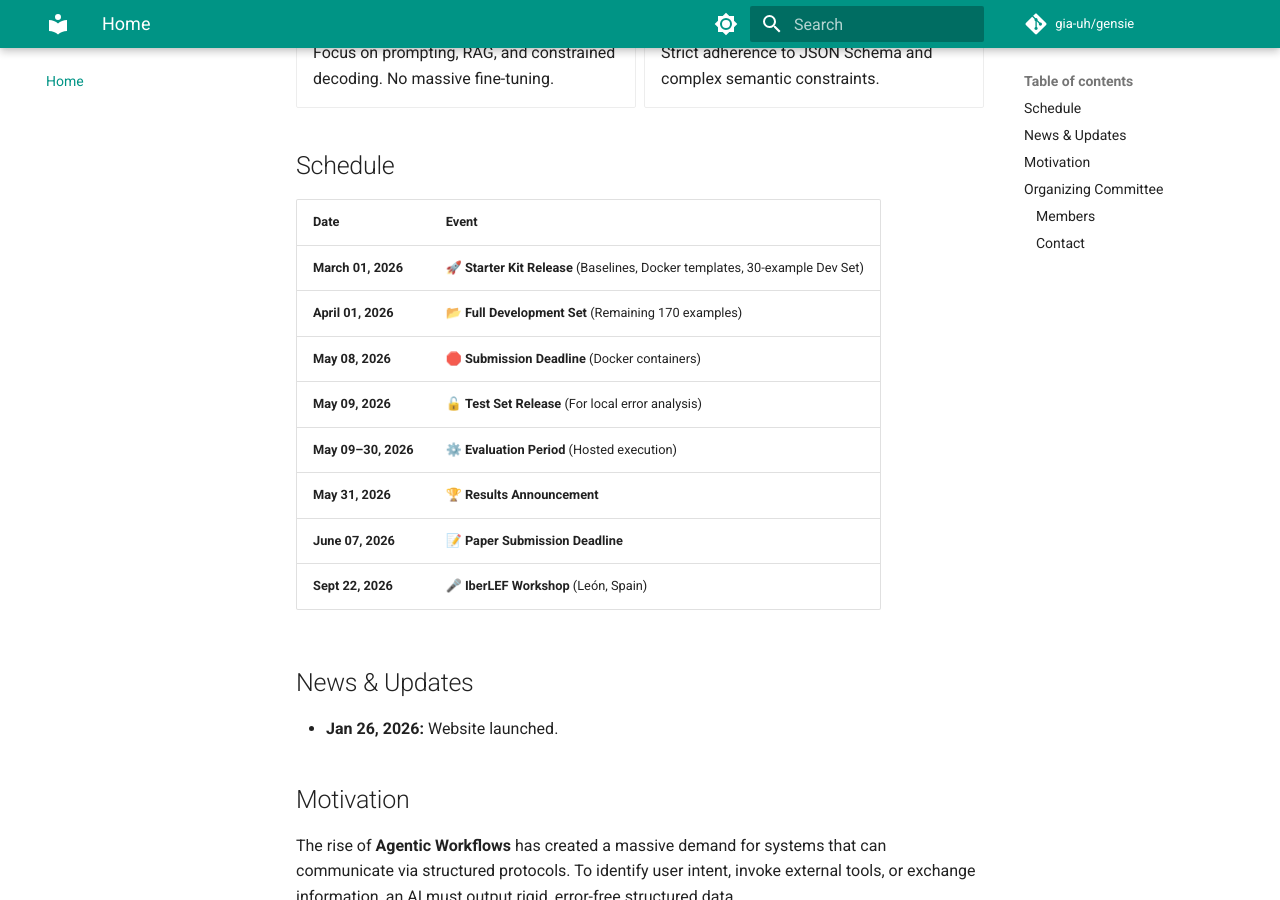
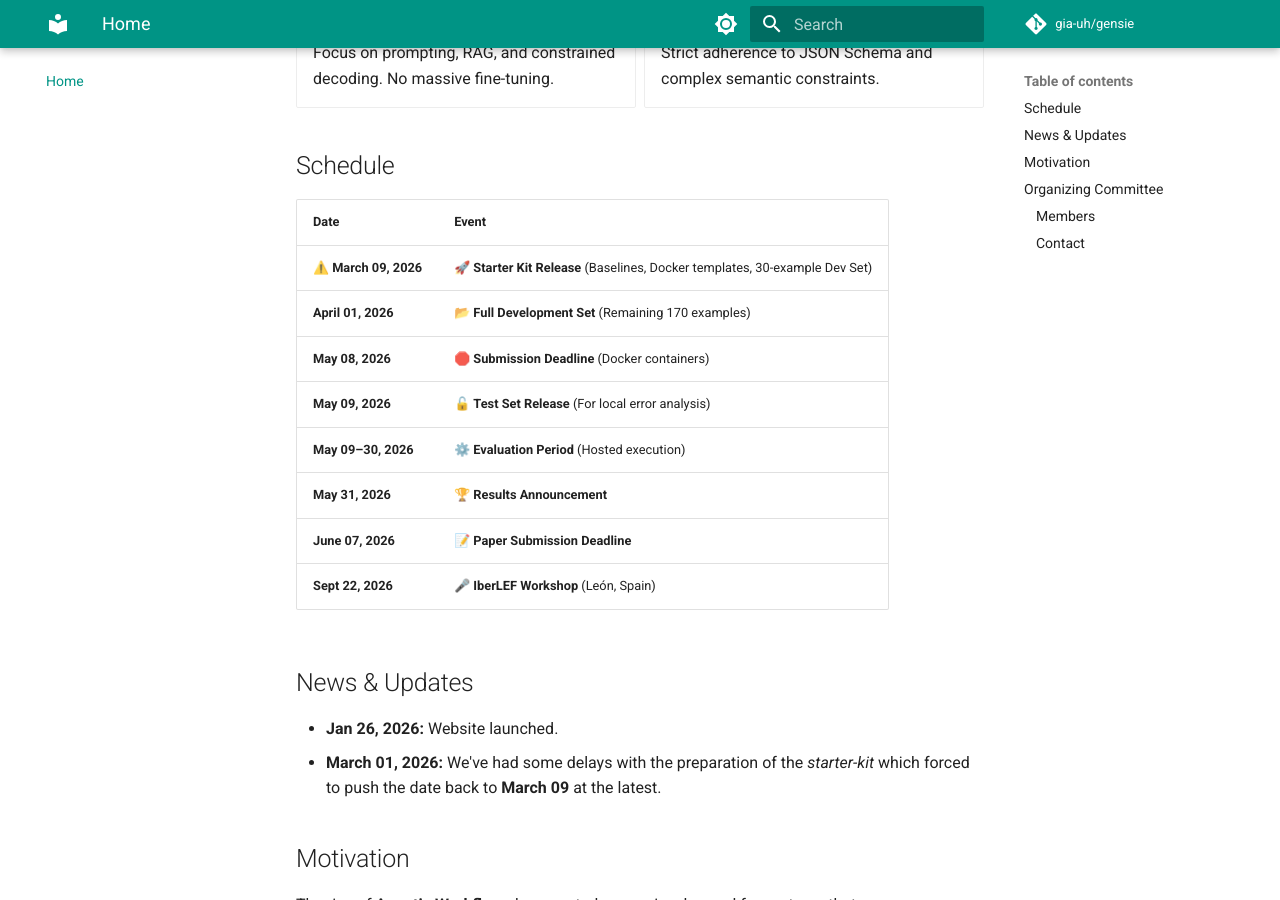
Before and after one commit to gia-uh/gensie, an MkDocs documentation site: the page built from docs/index.md, in a window 1280 px wide and 900 px high, scrolled down 644 px. Built offline with MkDocs 1.6.1 and Material for MkDocs 9.7.7, drawn with Linux system fonts in a browser that asks for light colours; comment, search, counter and statistics services are not loaded.

Commit message:
Update news

```diff
--- a/docs/index.md
+++ b/docs/index.md
@@ -57,7 +57,7 @@ The task challenges participants to use **Small Language Models (SLMs)** and inf
 
 | Date | Event |
 | :--- | :--- |
-| **March 01, 2026** | 🚀 **Starter Kit Release** (Baselines, Docker templates, 30-example Dev Set) |
+| ⚠️ **March 09, 2026** | 🚀 **Starter Kit Release** (Baselines, Docker templates, 30-example Dev Set) |
 | **April 01, 2026** | 📂 **Full Development Set** (Remaining 170 examples) |
 | **May 08, 2026** | 🛑 **Submission Deadline** (Docker containers) |
 | **May 09, 2026** | 🔓 **Test Set Release** (For local error analysis) |
@@ -69,6 +69,7 @@ The task challenges participants to use **Small Language Models (SLMs)** and inf
 ## News & Updates
 
 * **Jan 26, 2026:** Website launched.
+* **March 01, 2026:** We've had some delays with the preparation of the _starter-kit_ which forced to push the date back to **March 09** at the latest.
 
 ## Motivation
 
```
